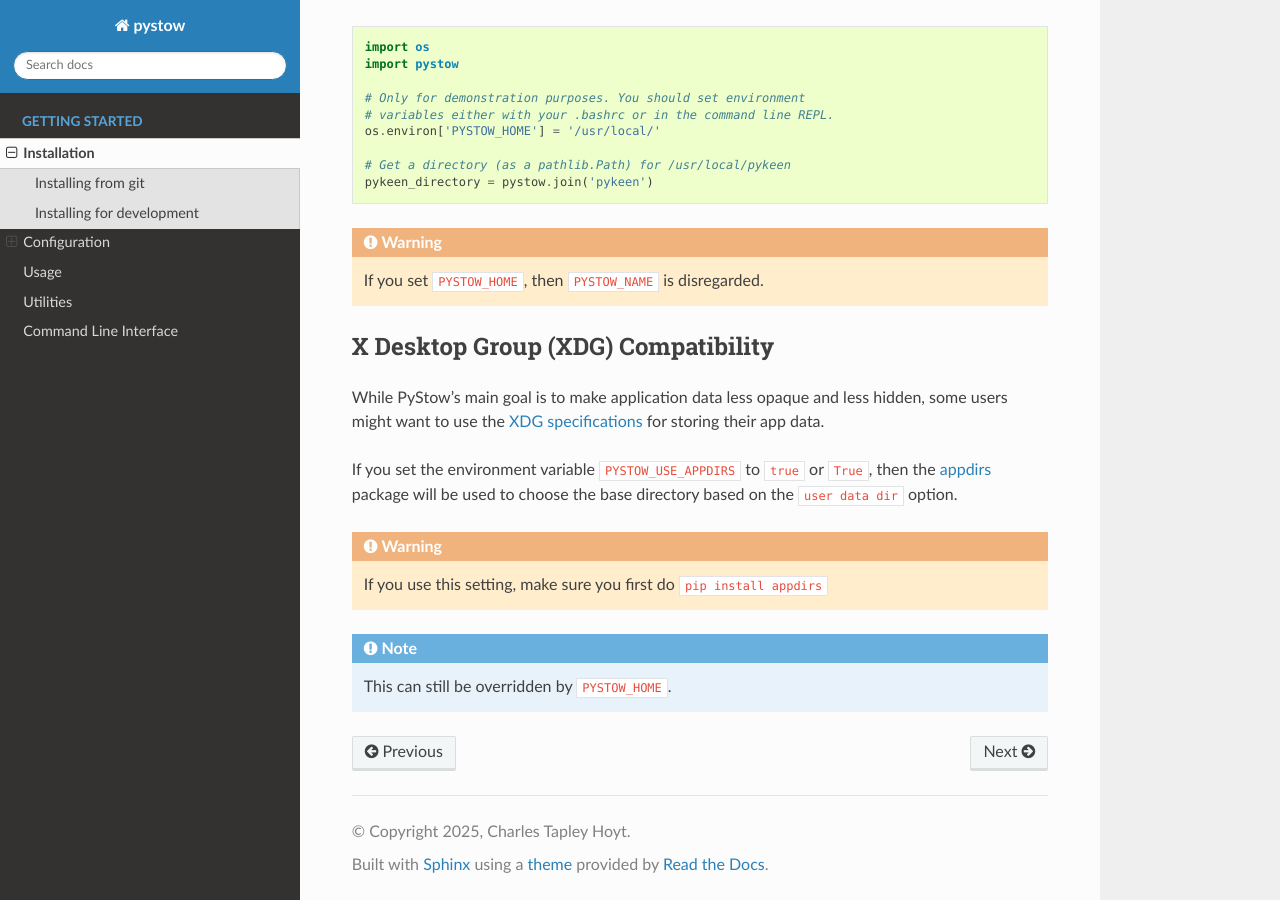
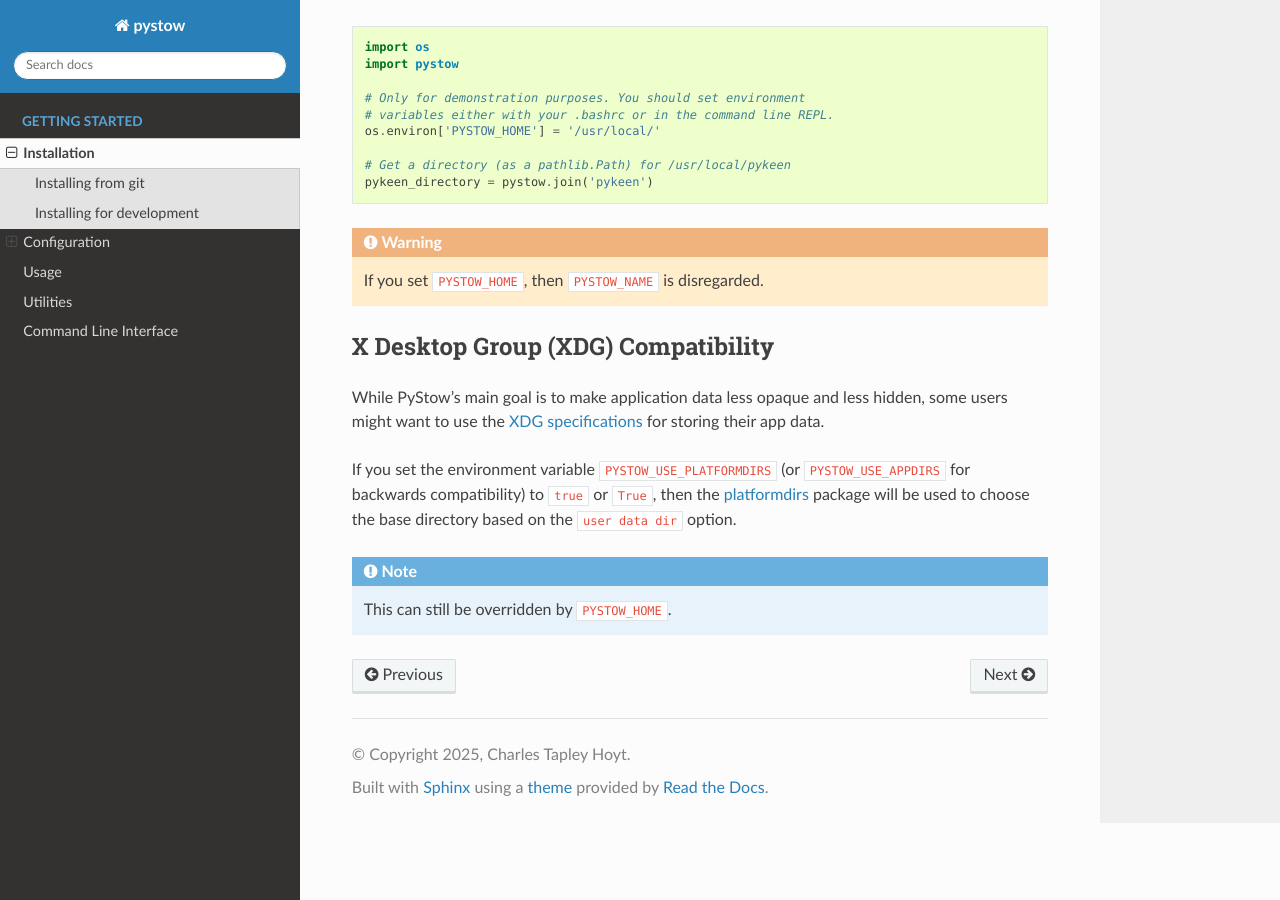
Before and after one commit to cthoyt/pystow, a Sphinx documentation site: the page built from docs/source/installation.rst, in a window 1280 px wide and 900 px high, scrolled down 1627 px. Built offline with Sphinx 7.4.7 and the Read the Docs theme 3.1.0, drawn with Linux system fonts in a browser that asks for light colours.

Commit message:
appdirs → platformdirs
[appdirs is
deprecated](https://github.com/ActiveState/appdirs/blob/8734277956c1df3b85385e6b308e954910533884/README.rst?plain=1#L4),
so replace appdirs with the actively-maintained fork
[platformdirs](https://github.com/tox-dev/platformdirs).

Additionally, declare platformdirs as a dependency in `pyproject.toml` to avoid a
`ModuleNotFoundError` when setting `PYSTOW_USE_PLATFORMDIRS`.

```diff
--- a/docs/source/installation.rst
+++ b/docs/source/installation.rst
@@ -96,10 +96,9 @@
 `XDG specifications <http://standards.freedesktop.org/basedir-spec/basedir-spec-latest.html>`_
 for storing their app data.
 
-If you set the environment variable ``PYSTOW_USE_APPDIRS`` to ``true`` or ``True``, then the
-`appdirs <https://pypi.org/project/appdirs>`_ package will be used to choose
+If you set the environment variable ``PYSTOW_USE_PLATFORMDIRS`` (or ``PYSTOW_USE_APPDIRS`` for
+backwards compatibility) to ``true`` or ``True``, then the
+`platformdirs <https://pypi.org/project/platformdirs>`_ package will be used to choose
 the base directory based on the ``user data dir`` option.
 
-.. warning:: If you use this setting, make sure you first do ``pip install appdirs``
-
 .. note:: This can still be  overridden by ``PYSTOW_HOME``.
--- a/pyproject.toml
+++ b/pyproject.toml
@@ -53,6 +53,7 @@
 requires-python = ">=3.9"
 dependencies = [
     "click",
+    "platformdirs",
     "requests",
     "tqdm",
     "typing-extensions",
```
Also changed, not shown: README.md (+4 -4 lines), 2 other files.
